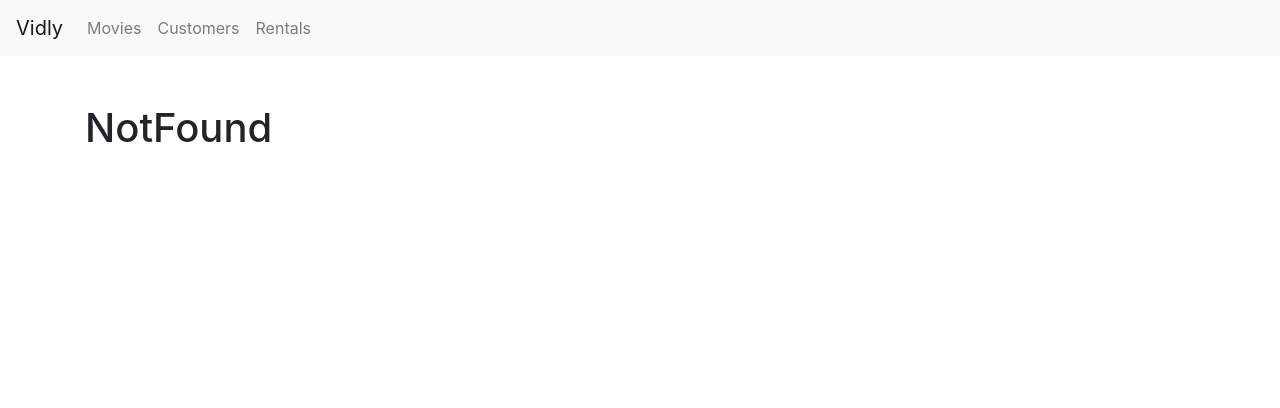
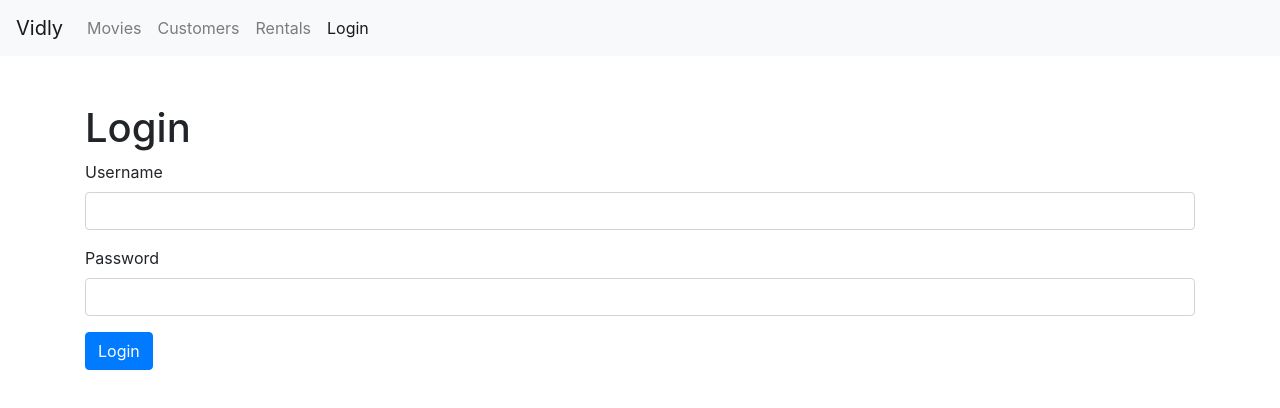
Before and after one commit to chinmaynavale/vidly, a React (Create React App) app: page /login in a window 1280 px wide. Before the commit this address led to /not-found. Shown: the top 408 px of the page. Built offline with nearby package versions, Linux system fonts and the light colour scheme.

Commit message:
Added Login page to our app and also Implemented Login component and reusable Input component

```diff
--- a/src/App.js
+++ b/src/App.js
@@ -1,11 +1,12 @@
 import React from 'react';
 import { Redirect, Route, Switch } from 'react-router-dom';
 import NavBar from './components/navBar';
-import MovieForm from './components/movieForm';
 import Movies from './components/movies';
 import Customers from './components/customers';
 import Rentals from './components/rentals';
 import NotFound from './components/notFound';
+import LoginForm from './components/loginForm';
+import MovieForm from './components/movieForm';
 import './App.css';
 
 function App() {
@@ -14,6 +15,7 @@
       <NavBar />
       <main className='container'>
         <Switch>
+          <Route path='/login' component={LoginForm} />
           <Route path='/movies/:id' component={MovieForm} />
           <Route path='/movies' component={Movies} />
           <Route path='/customers' component={Customers} />
--- /dev/null
+++ b/src/components/common/input.jsx
@@ -0,0 +1,21 @@
+import React from 'react';
+
+const Input = props => {
+  const { name, value, label, type, onChange } = props;
+
+  return (
+    <div className='form-group'>
+      <label htmlFor={name}>{label}</label>
+      <input
+        value={value}
+        onChange={onChange}
+        name={name}
+        id={name}
+        type={type}
+        className='form-control'
+      />
+    </div>
+  );
+};
+
+export default Input;
--- /dev/null
+++ b/src/components/loginForm.jsx
@@ -0,0 +1,45 @@
+import React, { Component } from 'react';
+import Input from './common/input';
+
+export default class LoginForm extends Component {
+  state = {
+    account: { username: '', password: '' },
+  };
+
+  handleSubmit = e => {
+    e.preventDefault();
+  };
+
+  handleChange = ({ currentTarget: input }) => {
+    const account = { ...this.state.account };
+    account[input.name] = input.value;
+    this.setState({ account });
+  };
+
+  render() {
+    const { account } = this.state;
+
+    return (
+      <div>
+        <h1>Login</h1>
+        <form onSubmit={this.handleSubmit}>
+          <Input
+            name='username'
+            value={account.username}
+            label='Username'
+            type='email'
+            onChange={this.handleChange}
+          />
+          <Input
+            name='password'
+            value={account.password}
+            label='Password'
+            type='password'
+            onChange={this.handleChange}
+          />
+          <button className='btn btn-primary'>Login</button>
+        </form>
+      </div>
+    );
+  }
+}
--- a/src/components/navBar.jsx
+++ b/src/components/navBar.jsx
@@ -3,7 +3,7 @@
 
 const NavBar = () => {
   return (
-    <nav className='navbar navbar-expand-lg navbar-light bg-light mb-5'>
+    <nav className='navbar navbar-expand-sm navbar-light bg-light mb-5'>
       <Link className='navbar-brand' to='/'>
         Vidly
       </Link>
@@ -30,6 +30,9 @@
           <NavLink className='nav-item nav-link' to='/rentals'>
             Rentals
           </NavLink>
+          <NavLink className='nav-item nav-link' to='/login'>
+            Login
+          </NavLink>
         </div>
       </div>
     </nav>
```
